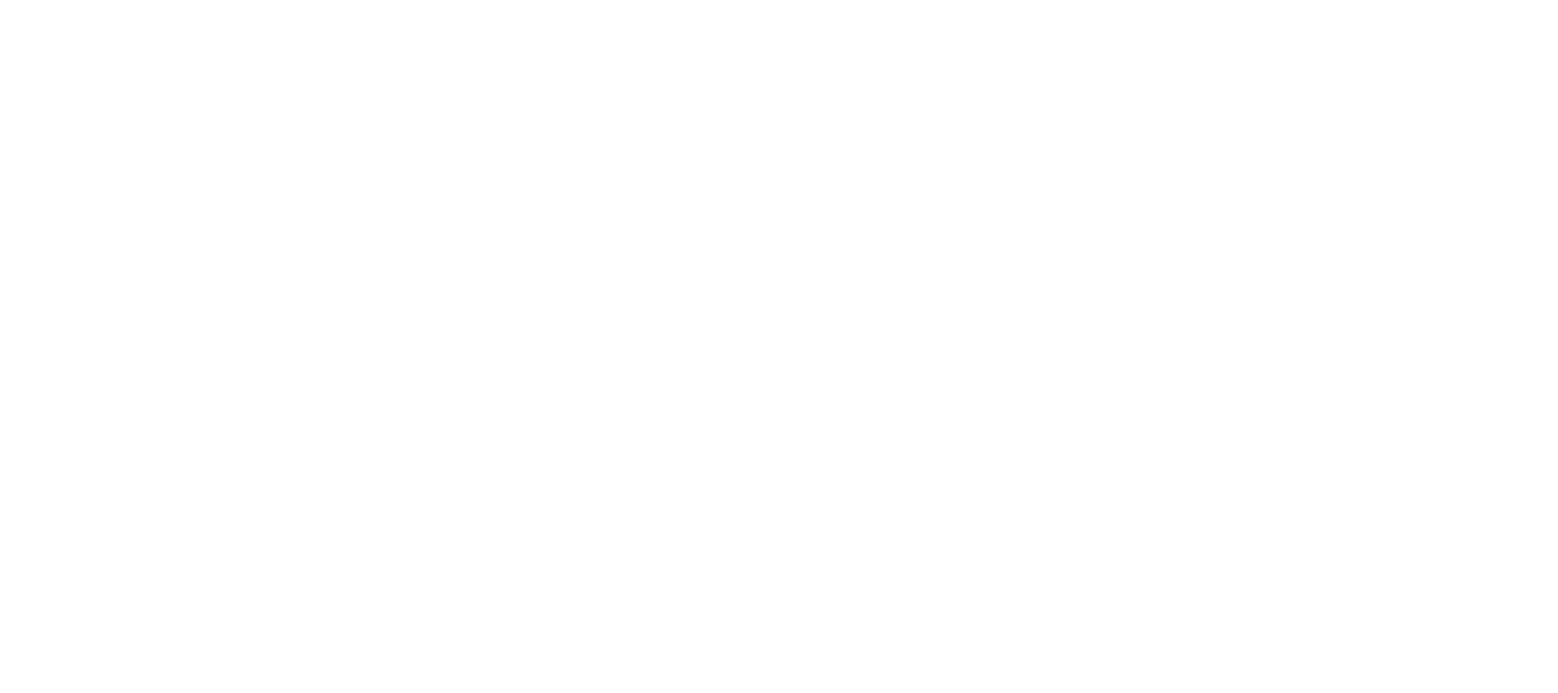
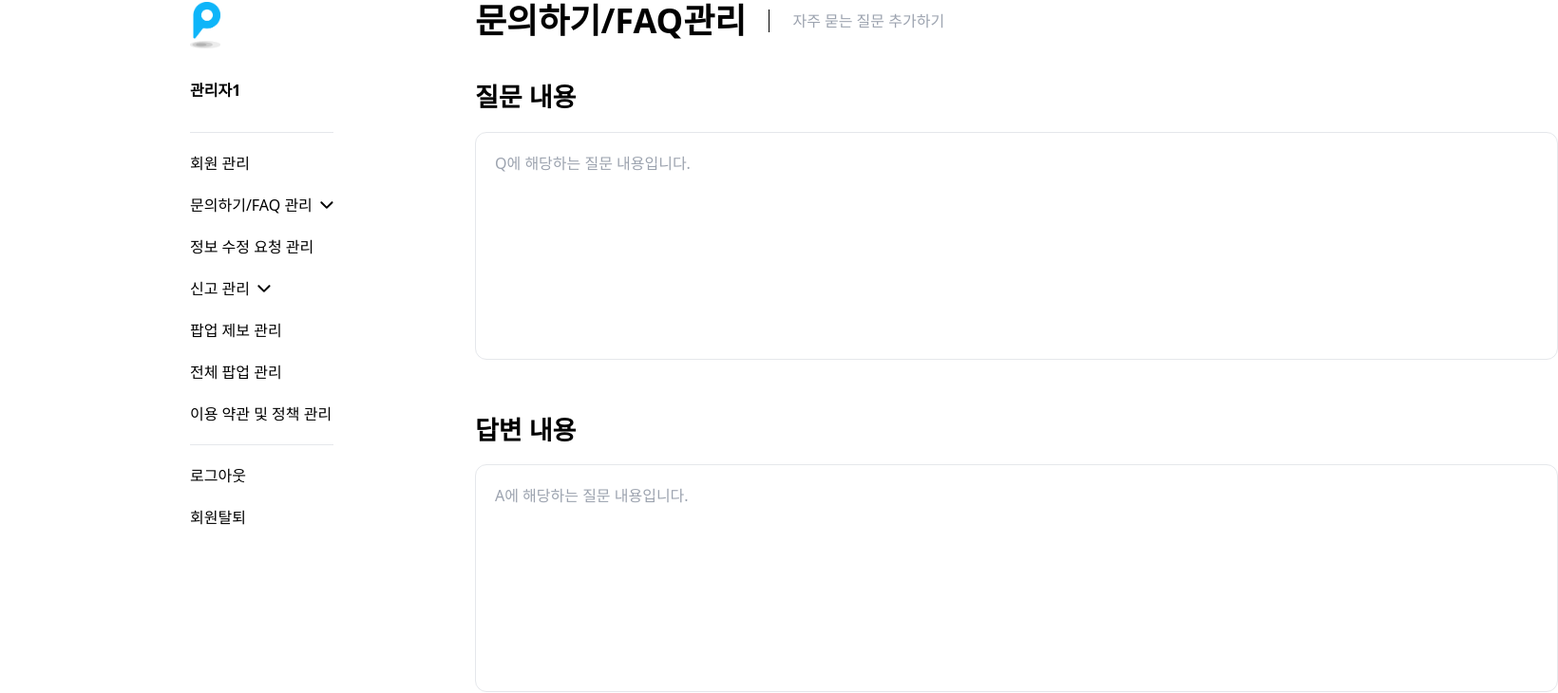
Before and after one commit to leejh4197/PoppinAdmin, a React (Vite) app: page /writeContact in a window 1280 px wide. Before the commit this address had no page. Shown: the part 158-888 px from the top of the page at 95% size, 1640 px wide, since content can reach past the window. Before the commit the page ends 800 px from the top, so only its background shows below. Built offline with nearby package versions, Linux system fonts and the light colour scheme; no server answers.

Commit message:
[FEAT]Contact 화면 구현

```diff
--- a/src/App.tsx
+++ b/src/App.tsx
@@ -12,13 +12,14 @@
 import OverallManger from "./pages/overallManagementPage/OverallManger";
 import { useEffect } from "react";
 import { baseInstance } from "./api/instance";
+import WriteContact from "./pages/contactAndFAQPage/WriteContact";
 
 function App() {
-  // useEffect(() => {
-  //   baseInstance
-  //     .get("/api/v1/user/support/faqs")
-  //     .then((res) => console.log(res));
-  // }, []);
+  useEffect(() => {
+    baseInstance
+      .get("/api/v1/user/support/faqs")
+      .then((res) => console.log(res));
+  }, []);
   return (
     <div className="h-full w-full">
       <Routes>
@@ -28,6 +29,7 @@
           <Route path="/memberManager" element={<MemberManager />} />
           <Route path="/memberManager/:id" element={<MemberManager />} />
           <Route path="/contact" element={<Contact />} />
+          <Route path="/writeContact" element={<WriteContact />} />
           <Route path="/faq" element={<Faq />} />
           <Route path="/editRequests" element={<EditRequests />} />
           <Route path="/popupReport" element={<PopupReport />} />
--- /dev/null
+++ b/src/components/contactAndFAQ/ContactTitle.tsx
@@ -0,0 +1,16 @@
+type ContactTitleType = {
+  subTitle?: string;
+  className?: string;
+};
+
+function ContactTitle({ subTitle, className }: ContactTitleType) {
+  return (
+    <div className={`flex items-center whitespace-nowrap ${className}`}>
+      <h1 className="font-bold text-4xl mr-6">문의하기/FAQ관리</h1>
+      <div className="h-6 w-[1px] bg-black mr-6" />
+      <div className="text-gray-400">{subTitle}</div>
+    </div>
+  );
+}
+
+export default ContactTitle;
--- /dev/null
+++ b/src/components/contactAndFAQ/faqManagement/ContactList.tsx
@@ -0,0 +1,18 @@
+type ContactListType = {
+  question: string;
+  answer: string;
+};
+
+function ContactList({ question, answer }: ContactListType) {
+  return (
+    <div className="bg-[#FAF4FC] px-6 py-9 w-[1040px] ">
+      <div className="mb-9 ">Q .{question}</div>
+      <div className="mb-9">A .{answer}</div>
+      <div className="flex justify-center text-[#C37CD2]">
+        <button>삭제하기</button>
+      </div>
+    </div>
+  );
+}
+
+export default ContactList;
--- a/src/components/sideBar/SideBar.tsx
+++ b/src/components/sideBar/SideBar.tsx
@@ -8,8 +8,21 @@
   const [showReportSubMenu, setShowReportSubMenu] = useState(false);
   const [activeButton, setActiveButton] = useState("");
 
+  const contactButtons = ["문의하기/FAQ 관리", "자주 묻는 질문", "1:1 문의"];
+  const reportsButtons = ["신고 관리", "팝업 신고", "후기 신고"];
+  const contactIsActive = contactButtons.includes(activeButton);
+  const reportsIsActive = reportsButtons.includes(activeButton);
+
   const handleClick = (name: string, path?: string) => {
-    setActiveButton(name);
+    if (name === "문의하기/FAQ 관리") {
+      setActiveButton(name);
+      setShowContactSubMenu(!showContactSubMenu);
+    } else if (name === "신고 관리") {
+      setActiveButton(name);
+      setShowReportSubMenu(!showReportSubMenu);
+    } else {
+      setActiveButton(name);
+    }
     if (path) {
       navigate(path);
     }
@@ -35,9 +48,9 @@
               {el.name === "문의하기/FAQ 관리" && (
                 <button
                   className={`flex items-center ${
-                    activeButton === el.name ? "font-bold" : ""
+                    contactIsActive && showContactSubMenu ? "font-bold" : ""
                   }`}
-                  onClick={() => setShowContactSubMenu(!showContactSubMenu)}
+                  onClick={() => handleClick("문의하기/FAQ 관리")}
                 >
                   <span className="mr-2">{el.name}</span>
                   <img
@@ -53,7 +66,7 @@
                 showContactSubMenu && (
                   <button
                     className={`text-gray-400 ${
-                      activeButton === el.name ? "font-bold text-black" : ""
+                      activeButton === el.name ? "font-bold text-[#0EB5F9]" : ""
                     }`}
                     onClick={() => handleClick(el.name, el.path)}
                   >
@@ -63,9 +76,9 @@
               {el.name === "신고 관리" && (
                 <button
                   className={`flex items-center ${
-                    activeButton === el.name ? "font-bold" : ""
+                    reportsIsActive && showReportSubMenu ? "font-bold" : ""
                   }`}
-                  onClick={() => setShowReportSubMenu(!showReportSubMenu)}
+                  onClick={() => handleClick("신고 관리")}
                 >
                   <span className="mr-2">{el.name}</span>
                   <img
@@ -81,7 +94,7 @@
                 showReportSubMenu && (
                   <button
                     className={`text-gray-400 ${
-                      activeButton === el.name ? "font-bold text-black" : ""
+                      activeButton === el.name ? "font-bold text-[#0EB5F9]" : ""
                     }`}
                     onClick={() => handleClick(el.name, el.path)}
                   >
--- a/src/pages/contactAndFAQPage/Contact.tsx
+++ b/src/pages/contactAndFAQPage/Contact.tsx
@@ -1,5 +1,30 @@
+import { useNavigate } from "react-router-dom";
+import ContactList from "../../components/contactAndFAQ/faqManagement/ContactList";
+import ContactTitle from "../../components/contactAndFAQ/ContactTitle";
+
 function Contact() {
-  return <div className="flexCenter">문의하기</div>;
+  const navigate = useNavigate();
+  return (
+    <div className="flexCenter w-4/5">
+      <div className="flex justify-between items-center mb-10">
+        <ContactTitle />
+        <div
+          onClick={() => navigate("/writeContact")}
+          className="cursor-pointer whitespace-nowrap px-14 py-5 rounded-full bg-[#0EB5F9] text-white"
+        >
+          <button>자주 묻는 질문 추가하기</button>
+        </div>
+      </div>
+      <div>
+        <ContactList
+          question={"등록되어 있지 않은 새로운 팝업 이벤트를 발견 했어요."}
+          answer={
+            "'마이페이지'>'팝업 제보기하기'를 통해 이벤트의 정보를 주시면 POPPIN 담당자가 검토 후 등록하겠습니다."
+          }
+        />
+      </div>
+    </div>
+  );
 }
 
 export default Contact;
--- a/src/pages/contactAndFAQPage/Faq.tsx
+++ b/src/pages/contactAndFAQPage/Faq.tsx
@@ -1,5 +1,11 @@
+import ContactTitle from "../../components/contactAndFAQ/ContactTitle";
+
 function Faq() {
-  return <div className="flexCenter">FAQ페이지</div>;
+  return (
+    <div className="flexCenter">
+      <ContactTitle subTitle="1:1 문의" />
+    </div>
+  );
 }
 
 export default Faq;
--- /dev/null
+++ b/src/pages/contactAndFAQPage/WriteContact.tsx
@@ -0,0 +1,33 @@
+import ContactTitle from "../../components/contactAndFAQ/ContactTitle";
+
+function WriteContact() {
+  return (
+    <div className="flexCenter w-4/5">
+      <ContactTitle subTitle="자주 묻는 질문 추가하기" className="mb-10" />
+      <div className="w-[1140px] mb-12">
+        <div className="mb-4 font-bold text-[27px]">질문 내용</div>
+        <textarea
+          className="p-5 w-full h-60 resize-none outline-none border rounded-xl"
+          placeholder="Q에 해당하는 질문 내용입니다."
+        />
+      </div>
+      <div className="w-[1140px] mb-5">
+        <div className="mb-4 font-bold text-[27px]">답변 내용</div>
+        <textarea
+          className="p-5 w-full h-60 resize-none outline-none border rounded-xl"
+          placeholder="A에 해당하는 질문 내용입니다."
+        />
+      </div>
+      <div className="whitespace-nowrap text-gray-400 mb-20">
+        •자주 묻는 질문 등록 시 정보의 수정은 불가합니다.
+      </div>
+      <div className="flex justify-end w-[1140px] mb-24">
+        <button className="px-16 py-5 rounded-full text-white font-bold bg-[#0EB5F9]">
+          추가하기
+        </button>
+      </div>
+    </div>
+  );
+}
+
+export default WriteContact;
```
